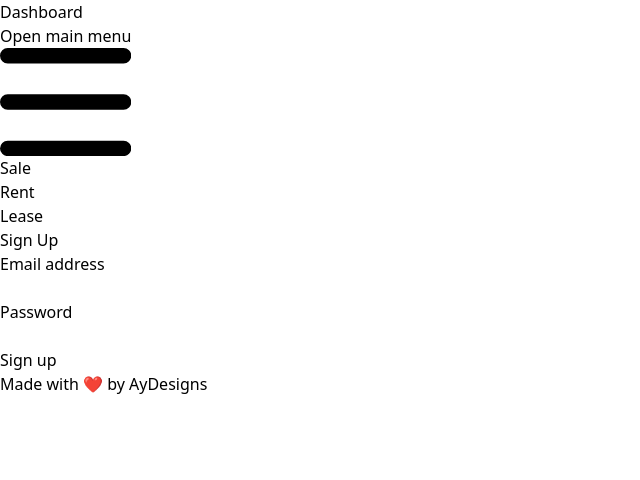
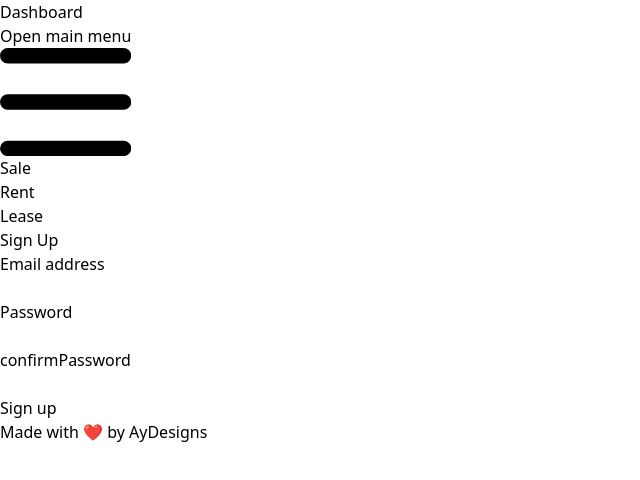
Before and after one commit to wagzyAyo/admin-dashboard-NEXT, a Next.js app: page /signup in a window 1280 px wide. Shown: the top 480 px of the page, without its empty margins (0-640 px from the left). Built offline with nearby package versions, Linux system fonts and the light colour scheme.

Commit message:
card component

```diff
--- a/src/app/signup/page.tsx
+++ b/src/app/signup/page.tsx
@@ -3,6 +3,7 @@ import { useState } from "react"
 const Page = () => {
     const [email, setEmail] = useState("");
     const [password, setPassword] = useState("");
+    const [confirmPassword, setConfirmPassword] = useState("");
 
   return (
     <div>
@@ -47,6 +48,25 @@ const Page = () => {
               </div>
             </div>
 
+              <div className="flex items-center justify-between">
+                <label htmlFor="password" className="block text-sm/6 font-medium text-gray-900">
+                  confirmPassword
+                </label>
+              </div>
+              <div className="mt-2">
+                <input
+                  id="password"
+                  name="confirmPassword"
+                  type="password"
+                  value={confirmPassword}
+                  onChange={e => setConfirmPassword(e.target.value)}
+                  required
+                  autoComplete="current-password"
+                  className="p-2 block w-full rounded-md border-0 py-1.5 text-gray-900 shadow-sm ring-1 ring-inset ring-gray-300 placeholder:text-gray-400 focus:ring-2 focus:ring-inset focus:ring-indigo-600 sm:text-sm/6"
+                />
+              </div>
+
+
             <div>
               <button
                 type="submit"
```
Also changed, not shown: src/components/card.tsx (added, +18 -0 lines).
